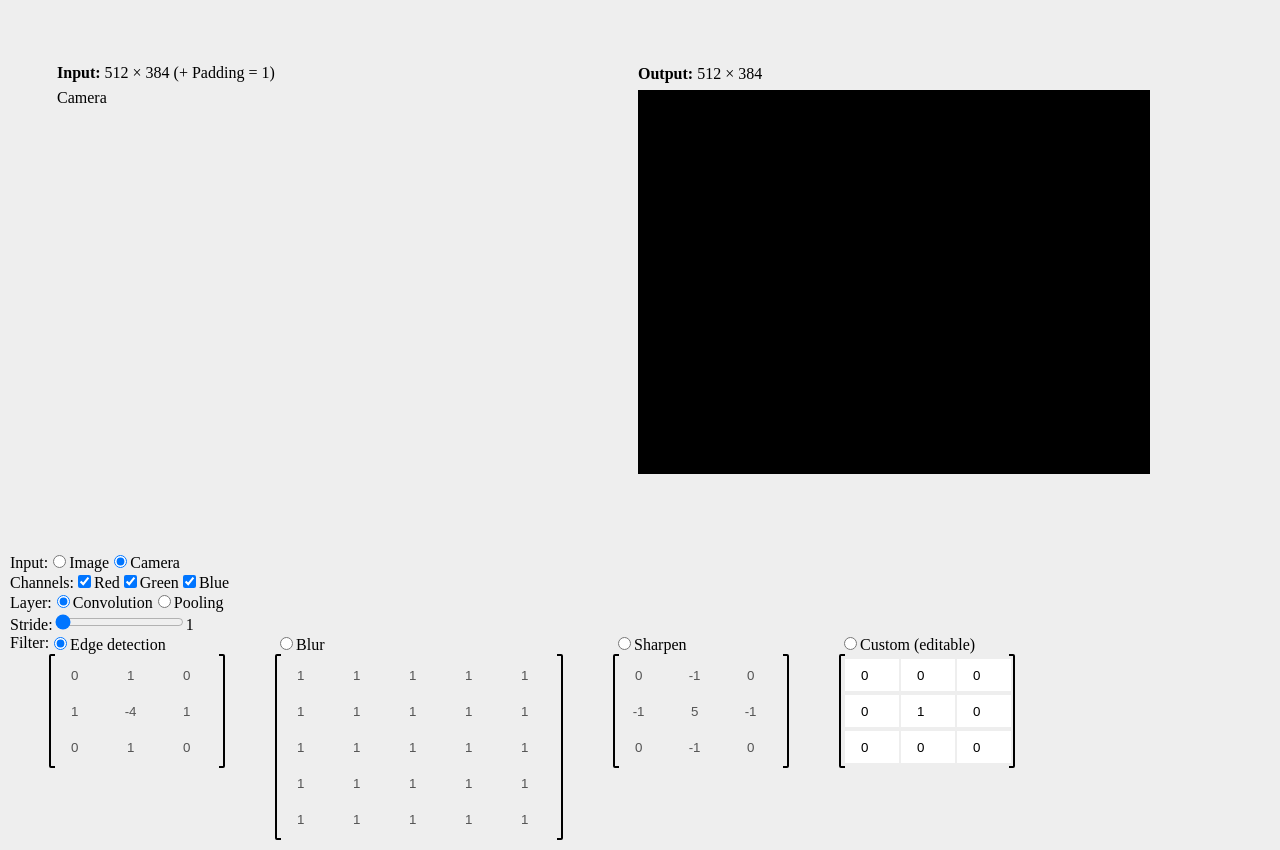
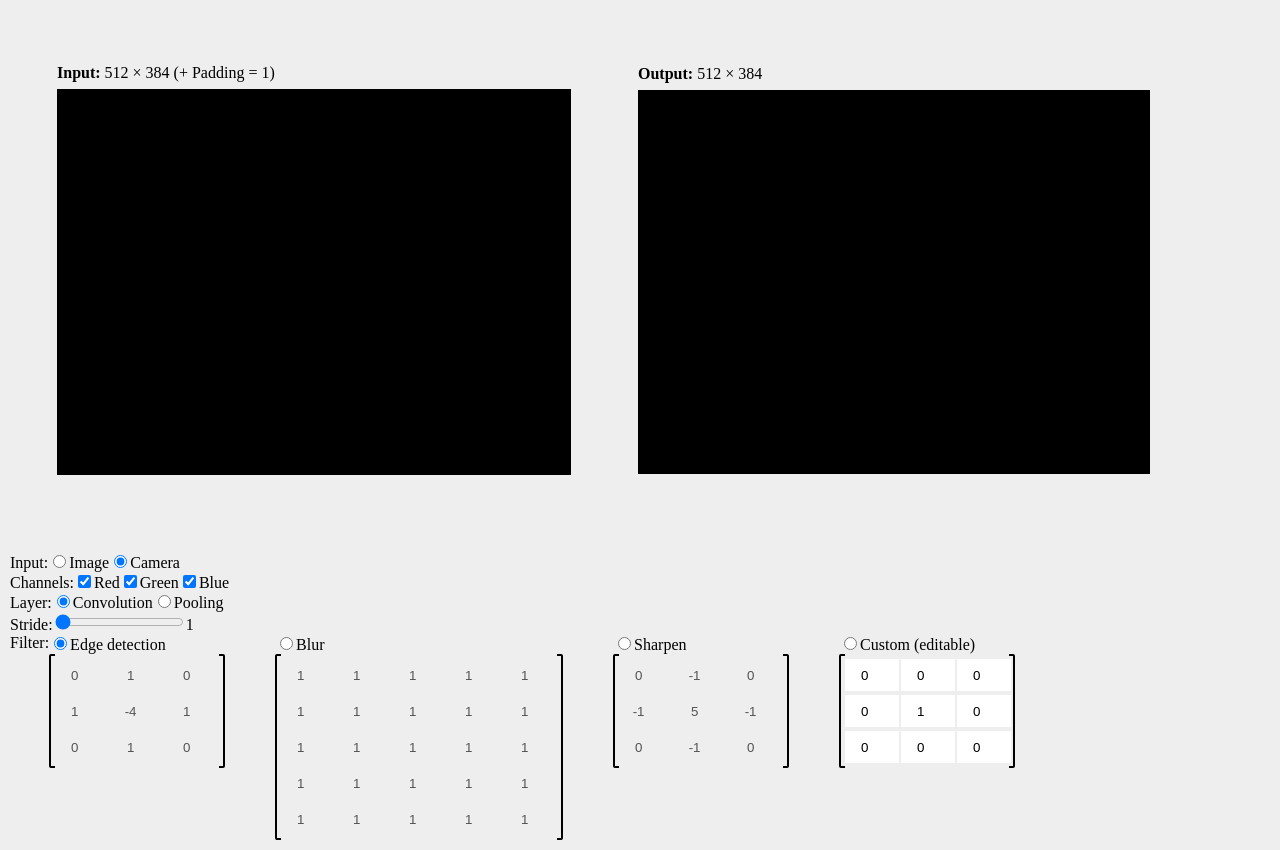
Before and after one commit to moroshko/cnnviz, a Next.js app: page / in a window 1280 px wide. Built offline with nearby package versions, Linux system fonts and the light colour scheme.

Commit message:
Position CameraInput2

```diff
--- a/pages/CameraInput2.js
+++ b/pages/CameraInput2.js
@@ -1,5 +1,48 @@
-import React from 'react';
+import React, { Fragment, useContext, useRef } from 'react';
+import { useCanvas } from '../hooks/useCanvas';
+import {
+  INPUT_DISPLAY_WIDTH,
+  INPUT_DISPLAY_HEIGHT,
+  LAYER_TYPES,
+} from '../utils/constants';
+import { ControlsContext } from '../utils/controlsReducer';
 
 export default function CameraInput2() {
-  return <div>Camera</div>;
+  const { controls } = useContext(ControlsContext);
+  const { layerType, convPadding, scale } = controls;
+  const padding = layerType === LAYER_TYPES.CONV ? convPadding : 0;
+  const displayWidth = INPUT_DISPLAY_WIDTH + scale * (padding << 1);
+  const displayHeight = INPUT_DISPLAY_HEIGHT + scale * (padding << 1);
+  const [dataCanvasRef /*, dataCanvasContext*/] = useCanvas();
+  const [displayCanvasRef /*, displayCanvasContext*/] = useCanvas();
+  const videoRef = useRef(null);
+
+  return (
+    <Fragment>
+      <canvas
+        className="dataCanvas"
+        width={displayWidth / scale}
+        height={displayHeight / scale}
+        ref={dataCanvasRef}
+      />
+      <canvas
+        width={displayWidth}
+        height={displayHeight}
+        ref={displayCanvasRef}
+      />
+      <video
+        width={INPUT_DISPLAY_WIDTH}
+        height={INPUT_DISPLAY_HEIGHT}
+        ref={videoRef}
+      />
+      <style jsx>{`
+        .dataCanvas {
+          display: none;
+        }
+        video {
+          display: none;
+        }
+      `}</style>
+    </Fragment>
+  );
 }
--- a/pages/Output2.js
+++ b/pages/Output2.js
@@ -52,9 +52,7 @@ export default function Output2() {
       <style jsx>{`
         .container {
           flex-shrink: 0;
-          width: ${outputWidth}px;
-          height: ${outputHeight}px;
-          transform: translateY(${MAX_PADDING * MAX_SCALE}px);
+          margin-top: ${MAX_PADDING * MAX_SCALE}px;
           margin-left: 20px;
         }
       `}</style>
```
